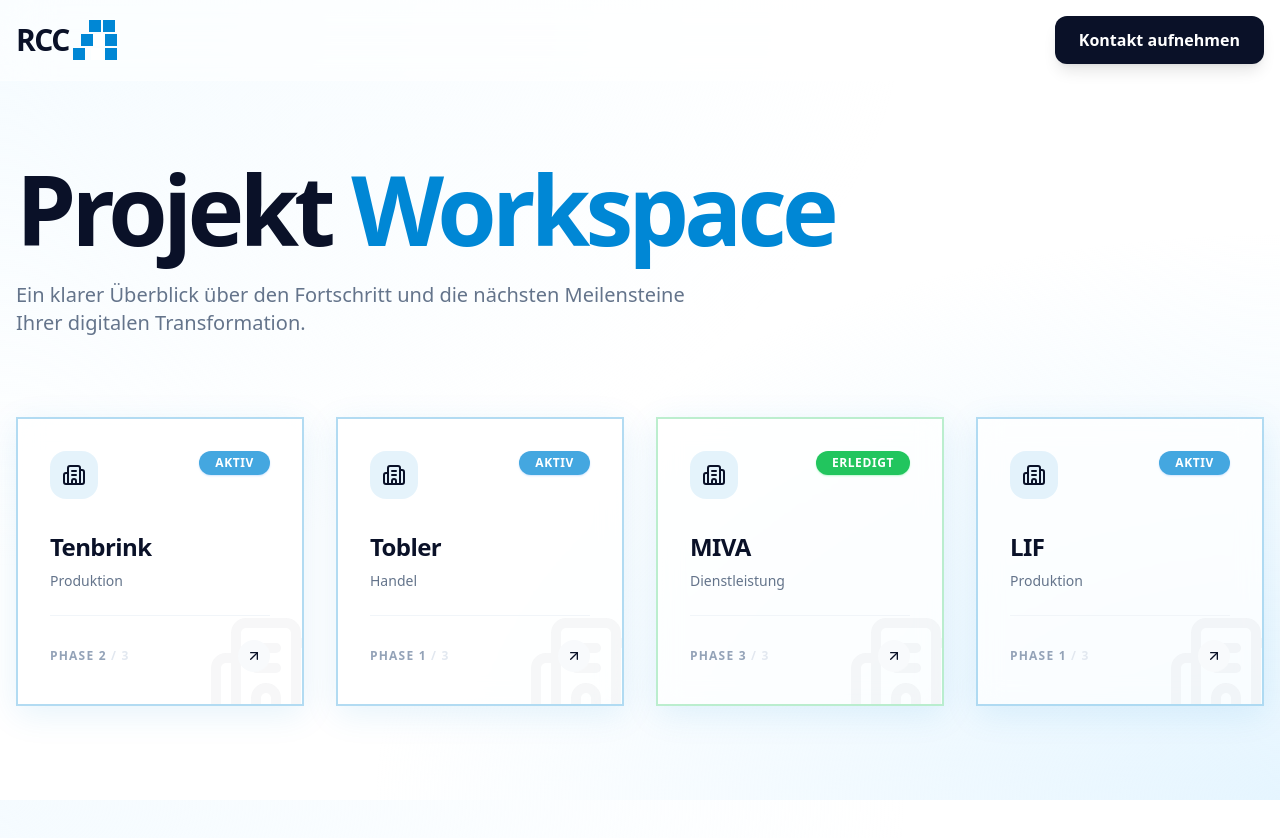
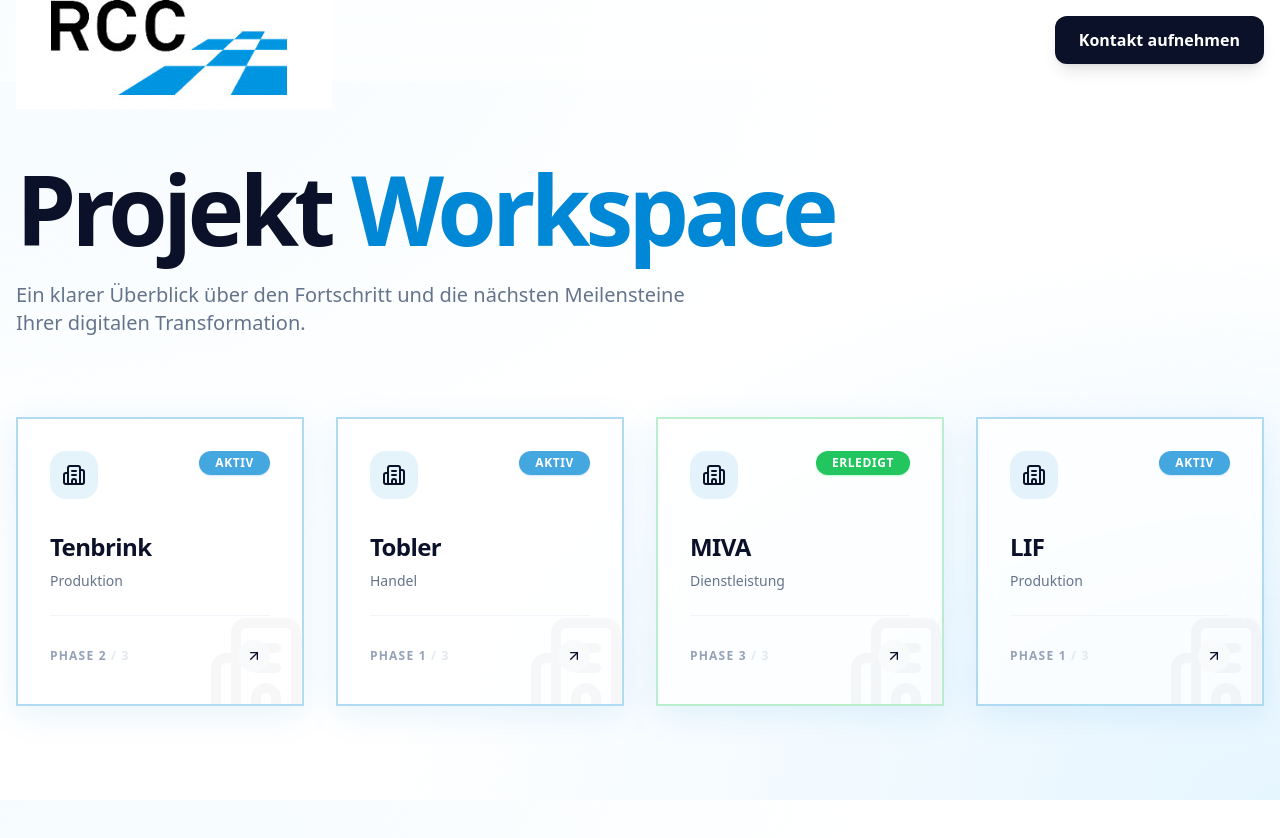
Before and after one commit to deathjester81/rcc, a Next.js app: page / in a window 1280 px wide. Shown: the top 838 px of the page. Built offline with nearby package versions, Linux system fonts and the light colour scheme.

Commit message:
Add real RCC logo image to header

```diff
--- a/components/shared/Logo.tsx
+++ b/components/shared/Logo.tsx
@@ -1,25 +1,17 @@
 import Link from 'next/link';
+import Image from 'next/image';
 
 export default function Logo() {
   return (
-    <div className="flex items-center gap-2">
-      <span className="text-3xl font-black tracking-tighter text-rcc-navy">RCC</span>
-      <div className="flex flex-col gap-0.5">
-        <div className="flex gap-0.5">
-          <div className="w-3 h-3 bg-rcc-blue translate-x-3"></div>
-          <div className="w-3 h-3 bg-rcc-blue translate-x-3"></div>
-        </div>
-        <div className="flex gap-0.5">
-          <div className="w-3 h-3 bg-rcc-blue translate-x-1"></div>
-          <div className="w-3 h-3 bg-white"></div>
-          <div className="w-3 h-3 bg-rcc-blue"></div>
-        </div>
-        <div className="flex gap-0.5">
-          <div className="w-3 h-3 bg-rcc-blue -translate-x-1"></div>
-          <div className="w-3 h-3 bg-white"></div>
-          <div className="w-3 h-3 bg-rcc-blue"></div>
-        </div>
-      </div>
-    </div>
+    <Link href="/" className="flex items-center hover:opacity-80 transition-opacity">
+      <Image
+        src="/logo.jpg"
+        alt="RCC Logo"
+        width={120}
+        height={40}
+        className="h-auto w-auto"
+        priority
+      />
+    </Link>
   );
 }
```
Also changed, not shown: Logo Hell.jpg (added), public/logo.jpg (added).
